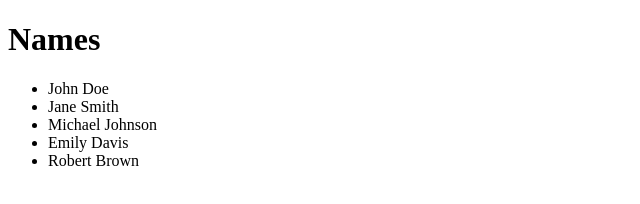
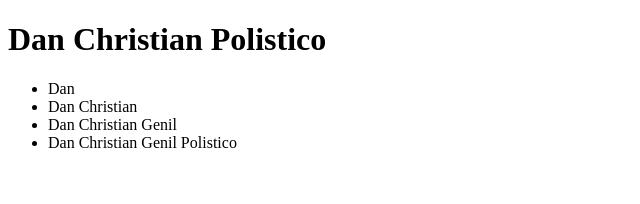
Before and after one commit to Dan16-Dan/DanDemo, a plain HTML site: page index.html in a window 1280 px wide. Shown: the whole page, without its empty margins (0-640 px from the left). Drawn offline with Linux system fonts and the light colour scheme.

Commit message:
Update index.html

```diff
--- a/index.html
+++ b/index.html
@@ -1,16 +1,15 @@
 <!DOCTYPE html>
 <html>
 <head>
-    <title>Names List</title>
+    <title>My Page</title>
 </head>
 <body>
-    <h1>Names</h1>
+    <h1>Dan Christian Polistico</h1>
     <ul>
-        <li>John Doe</li>
-        <li>Jane Smith</li>
-        <li>Michael Johnson</li>
-        <li>Emily Davis</li>
-        <li>Robert Brown</li>
+        <li>Dan</li>
+        <li>Dan Christian</li>
+        <li>Dan Christian Genil</li>
+        <li>Dan Christian Genil Polistico</li>
     </ul>
 </body>
 </html>
```
